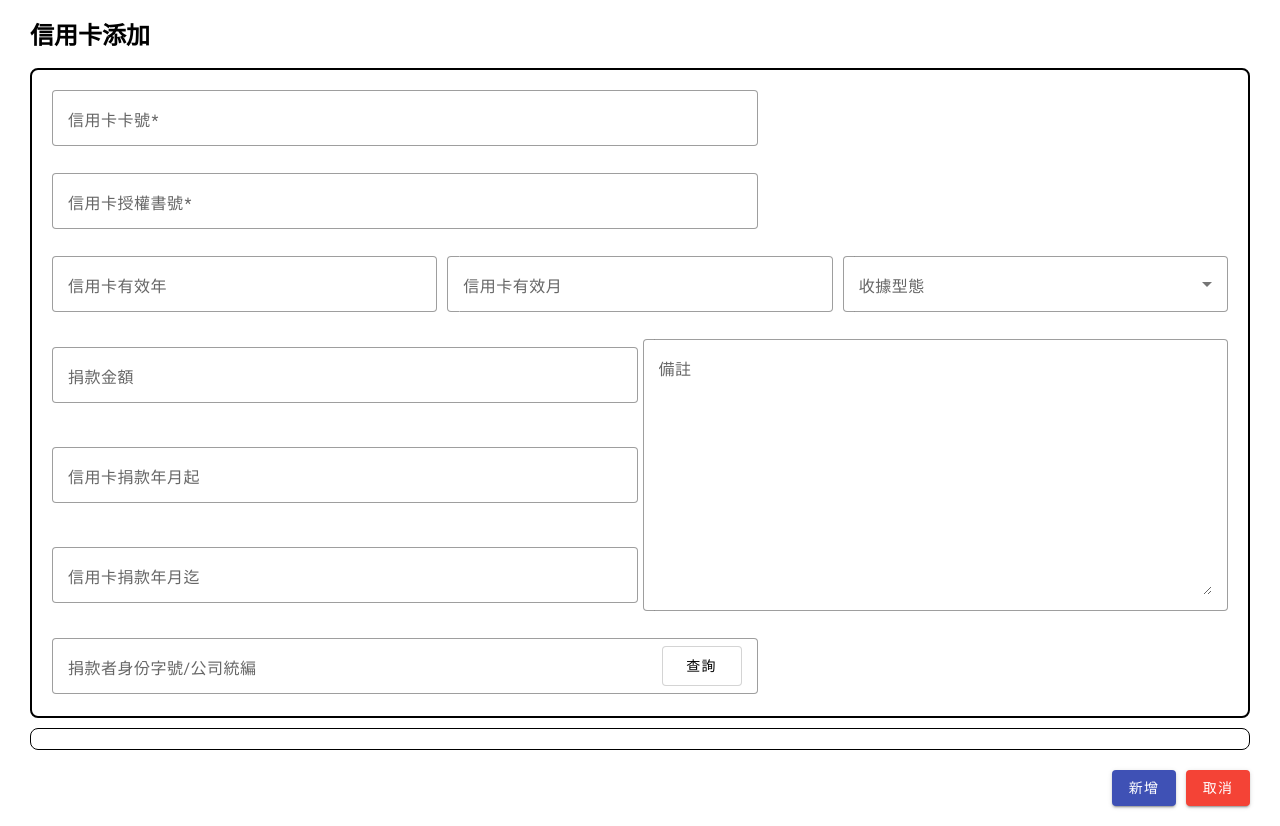
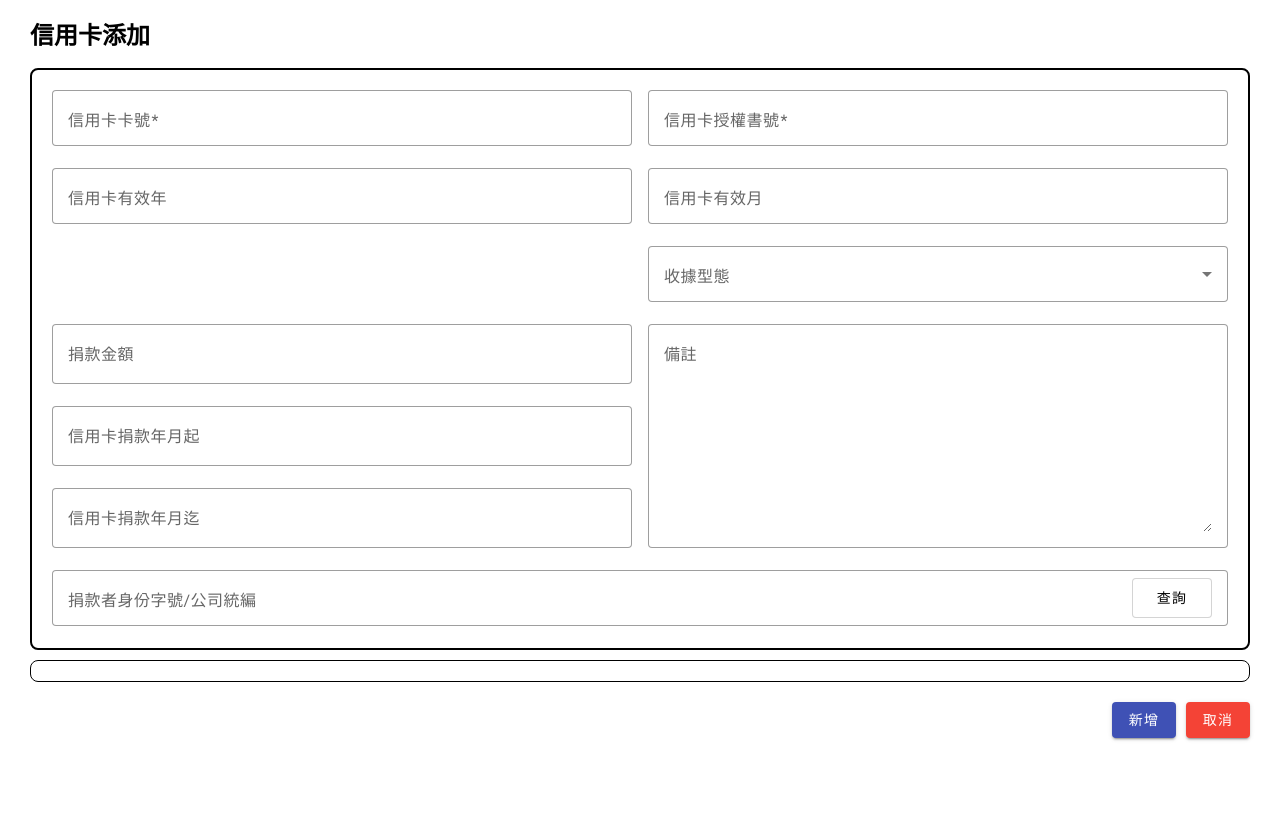
Before and after one commit to HymanZHAN/accordion-test, an Angular app: page / in a window 1280 px wide. After the commit the page ends 800 px from the top, so only its background shows below. Built offline with nearby package versions, Linux system fonts and the light colour scheme.

Commit message:
ui: layout adjustment

```diff
--- a/src/app/donation-credit-card-add-edit/donation-credit-card-add-edit.component.html
+++ b/src/app/donation-credit-card-add-edit/donation-credit-card-add-edit.component.html
@@ -8,7 +8,7 @@
   <div class="form-wrapper">
     <form class="donor-form" [formGroup]="donationCreditCardForm">
       <!-- Row 1: 信用卡卡號 -->
-      <div class="form-row">
+      <!-- <div class="form-row"> -->
       <mat-form-field class="input-item" appearance="outline">
         <mat-label>信用卡卡號</mat-label>
         <input
@@ -22,9 +22,9 @@
           <mat-icon>lock</mat-icon>
         </button>
       </mat-form-field>
-      </div>
+      <!-- </div> -->
       <!-- Row 2: 信用卡授權書號 -->
-      <div class="form-row">
+      <!-- <div class="form-row"> -->
       <mat-form-field class="input-item" appearance="outline">
         <mat-label>信用卡授權書號</mat-label>
         <input
@@ -33,10 +33,10 @@
           placeholder="請輸入信用卡授權書號"
         />
       </mat-form-field>
-      </div>
+      <!-- </div> -->
 
       <!-- Row 3: 信用卡有效年月 & 收據型態 -->
-      <div class="form-row">
+      <!-- <div class="form-row"> -->
       <mat-form-field class="input-item" appearance="outline">
         <mat-label>信用卡有效年</mat-label>
         <input matInput formControlName="cd_valid_year" placeholder="24" />
@@ -45,22 +45,19 @@
         <mat-label>信用卡有效月</mat-label>
         <input matInput formControlName="cd_valid_month" placeholder="04" />
       </mat-form-field>
-        <mat-form-field class="input-item" appearance="outline">
+      <mat-form-field class="input-item col-start-2" appearance="outline">
         <mat-label>收據型態</mat-label>
-          <mat-select
-            formControlName="receipt_kind"
-            placeholder="請選擇收據型態"
-          >
+        <mat-select formControlName="receipt_kind" placeholder="請選擇收據型態">
           <mat-option value="Y">Y_定期採年度收據</mat-option>
           <mat-option value="M">M_定期採每月收據</mat-option>
           <mat-option value="S">S_單次捐款收據</mat-option>
           <mat-option value="T">T_單次捐款年度收據</mat-option>
         </mat-select>
       </mat-form-field>
-      </div>
+      <!-- </div> -->
 
       <!-- Row 4: 捐款金額 -->
-      <div class="form-row half">
+      <!-- <div class="form-row half"> -->
       <mat-form-field class="input-item" appearance="outline">
         <mat-label>捐款金額</mat-label>
         <input
@@ -70,10 +67,10 @@
           placeholder="請輸入捐款金額"
         />
       </mat-form-field>
-      </div>
+      <!-- </div> -->
 
       <!-- Row 5: 信用卡捐款年月起 -->
-      <div class="form-row half">
+      <!-- <div class="form-row half"> -->
       <mat-form-field class="input-item" appearance="outline">
         <mat-label>信用卡捐款年月起</mat-label>
         <input
@@ -82,10 +79,10 @@
           placeholder="2024-04"
         />
       </mat-form-field>
-      </div>
+      <!-- </div> -->
 
       <!-- Row 6: 信用卡捐款年月迄 -->
-      <div class="form-row half">
+      <!-- <div class="form-row half"> -->
       <mat-form-field class="input-item" appearance="outline">
         <mat-label>信用卡捐款年月迄</mat-label>
         <input
@@ -94,11 +91,24 @@
           placeholder="2024-12"
         />
       </mat-form-field>
+      <!-- </div> -->
+
+      <!-- 備註欄 ，佔據第五六七行的右側-->
+      <div class="remarks-section">
+        <mat-form-field class="input-item" appearance="outline">
+          <mat-label>備註</mat-label>
+          <textarea
+            matInput
+            formControlName="memo"
+            rows="8"
+            placeholder="備註"
+          ></textarea>
+        </mat-form-field>
       </div>
 
       <!-- Row 7: 捐款者身份字號 -->
-      <div class="form-row">
-        <mat-form-field class="input-item" appearance="outline">
+      <!-- <div class="form-row"> -->
+      <mat-form-field class="input-item col-span-2" appearance="outline">
         <mat-label>捐款者身份字號/公司統編</mat-label>
         <input
           matInput
@@ -119,17 +129,10 @@
           查詢
         </button>
       </mat-form-field>
+      <!-- </div> -->
+    </form>
   </div>
 
-      <!-- 備註欄 ，佔據第五六七行的右側-->
-      <div class="remarks-section">
-        <mat-form-field class="input-item" appearance="outline">
-          <mat-label>備註</mat-label>
-          <textarea matInput formControlName="memo" rows="10"></textarea>
-        </mat-form-field>
-      </div>
-    </form>
-  </div>
   <!-- 資訊顯示區 -->
   <div class="info-display">
     <!-- <app-donor-detail *ngIf="donor" [donor]="this.donor"></app-donor-detail>
--- a/src/app/donation-credit-card-add-edit/donation-credit-card-add-edit.component.scss
+++ b/src/app/donation-credit-card-add-edit/donation-credit-card-add-edit.component.scss
@@ -12,7 +12,19 @@
   display: grid;
   grid-template-columns: repeat(2, 1fr);
   grid-template-rows: auto auto auto auto auto auto auto;
-  grid-gap: 5px;
+  column-gap: 1rem;
+}
+
+.col-start-1 {
+  grid-column-start: 1;
+}
+
+.col-start-2 {
+  grid-column-start: 2;
+}
+
+.col-span-2 {
+  grid-column: span 2 / span 2;
 }
 
 .donor-form {
@@ -68,7 +80,7 @@
 }
 
 .remarks-section {
-  grid-column: 2; /* Place in the third column */
+  grid-column: 2; /* Place in the second column */
   grid-row: 4 / 7; /* Span across rows 1 to 7 */
   display: flex;
   align-items: center;
```
Lines whose indentation alone changed are shown as unchanged.
